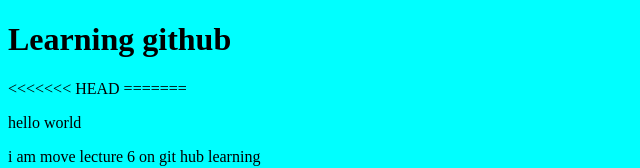
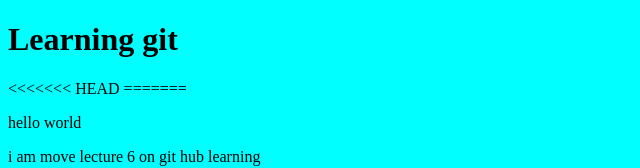
Before and after one commit to piyushcoder12/learing-git, a plain HTML site: page index.html in a window 1280 px wide. Shown: the top 168 px of the page, without its empty margins (0-640 px from the left). Drawn offline with Linux system fonts and the light colour scheme.

Commit message:
Revert "learning git to add learning github"
This reverts commit 9998d87060cf9d7521617b6a1195ed1f1c6f33a3.

```diff
--- a/index.html
+++ b/index.html
@@ -7,7 +7,7 @@
     <link rel="stylesheet" href="style.css">
 </head>
 <body>
-    <h1>Learning github </h1>
+    <h1>Learning git </h1>
 <<<<<<< HEAD
     <script src="scriot.js"></script>
 =======
```
